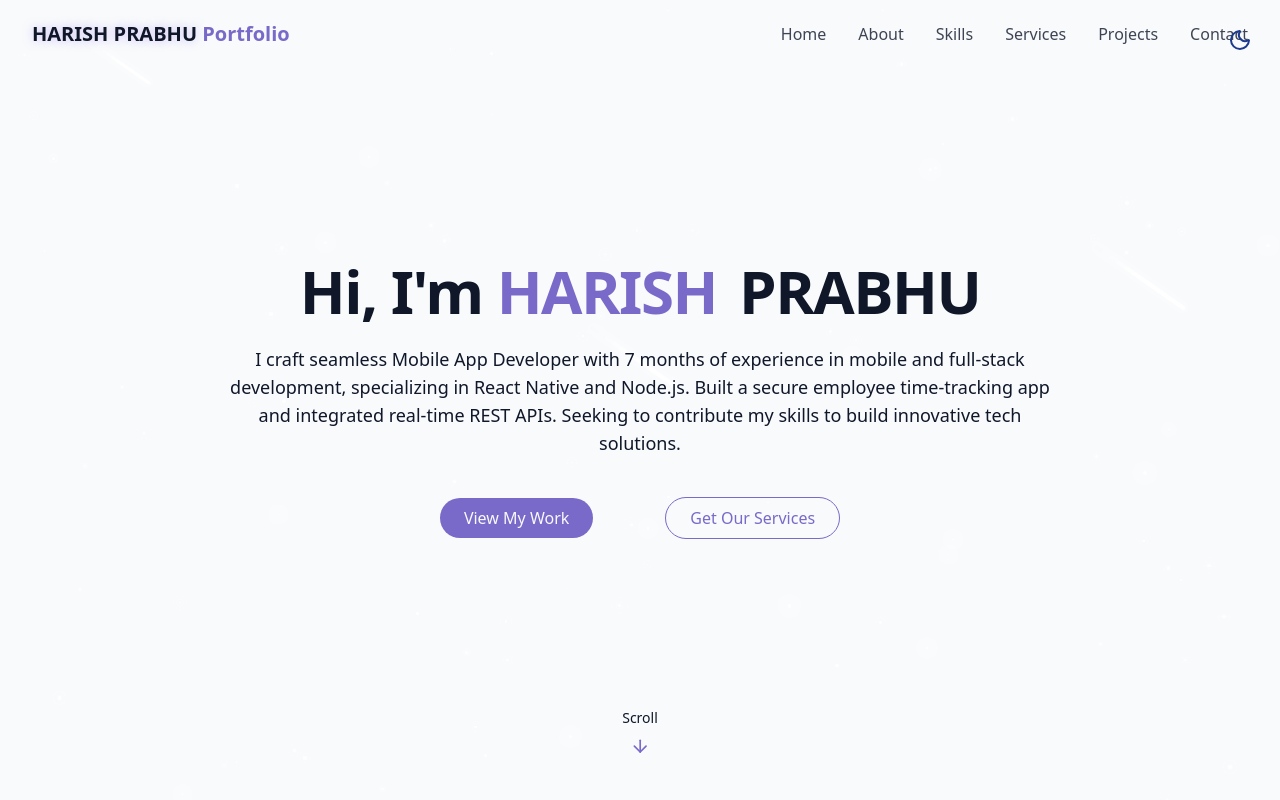
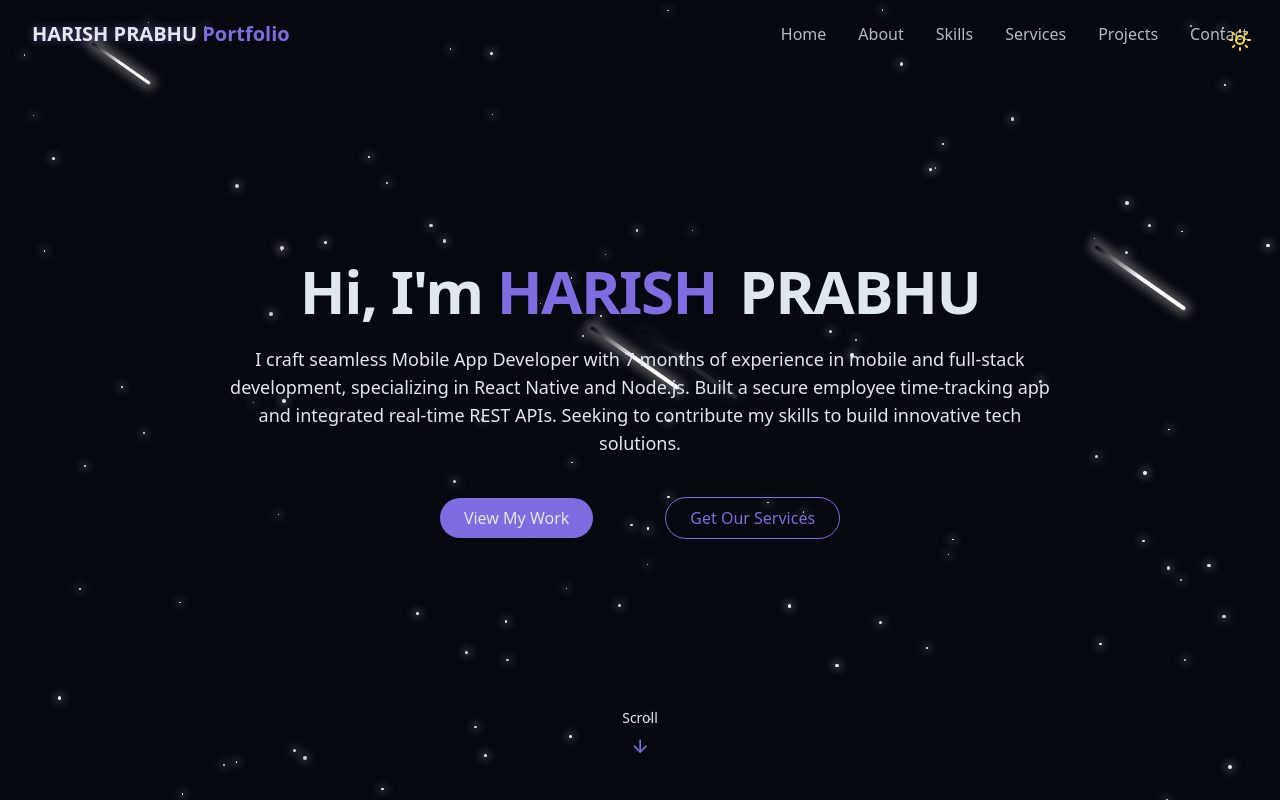
Before and after one commit to Harish-Prabhu-Developer/Harish-Prabhu-Cv, a React (Vite) app: page / in a window 1280 px wide. Shown: the top 800 px of the page. Built offline with nearby package versions, Linux system fonts and the light colour scheme.

Commit message:
Completed 1

```diff
--- a/src/components/ThemeToggle.jsx
+++ b/src/components/ThemeToggle.jsx
@@ -3,15 +3,21 @@ import { useEffect, useState } from "react";
 import { cn } from "@/lib/utils";
 
 export const ThemeToggle = () => {
-  const [isDarkMode, setIsDarkMode] = useState(false);
+  const [isDarkMode, setIsDarkMode] = useState(true); // default to dark
 
   useEffect(() => {
     const storedTheme = localStorage.getItem("theme");
-    if (storedTheme === "dark") {
+
+    if (!storedTheme) {
+      // First visit, default to dark
+      document.documentElement.classList.add("dark");
+      localStorage.setItem("theme", "dark");
       setIsDarkMode(true);
+    } else if (storedTheme === "dark") {
       document.documentElement.classList.add("dark");
+      setIsDarkMode(true);
     } else {
-      localStorage.setItem("theme", "light");
+      document.documentElement.classList.remove("dark");
       setIsDarkMode(false);
     }
   }, []);
@@ -33,7 +39,7 @@ export const ThemeToggle = () => {
       onClick={toggleTheme}
       className={cn(
         "fixed max-sm:hidden top-5 right-5 z-50 p-2 rounded-full transition-colors duration-300",
-        "focus:outlin-hidden"
+        "focus:outline-none"
       )}
     >
       {isDarkMode ? (
```
